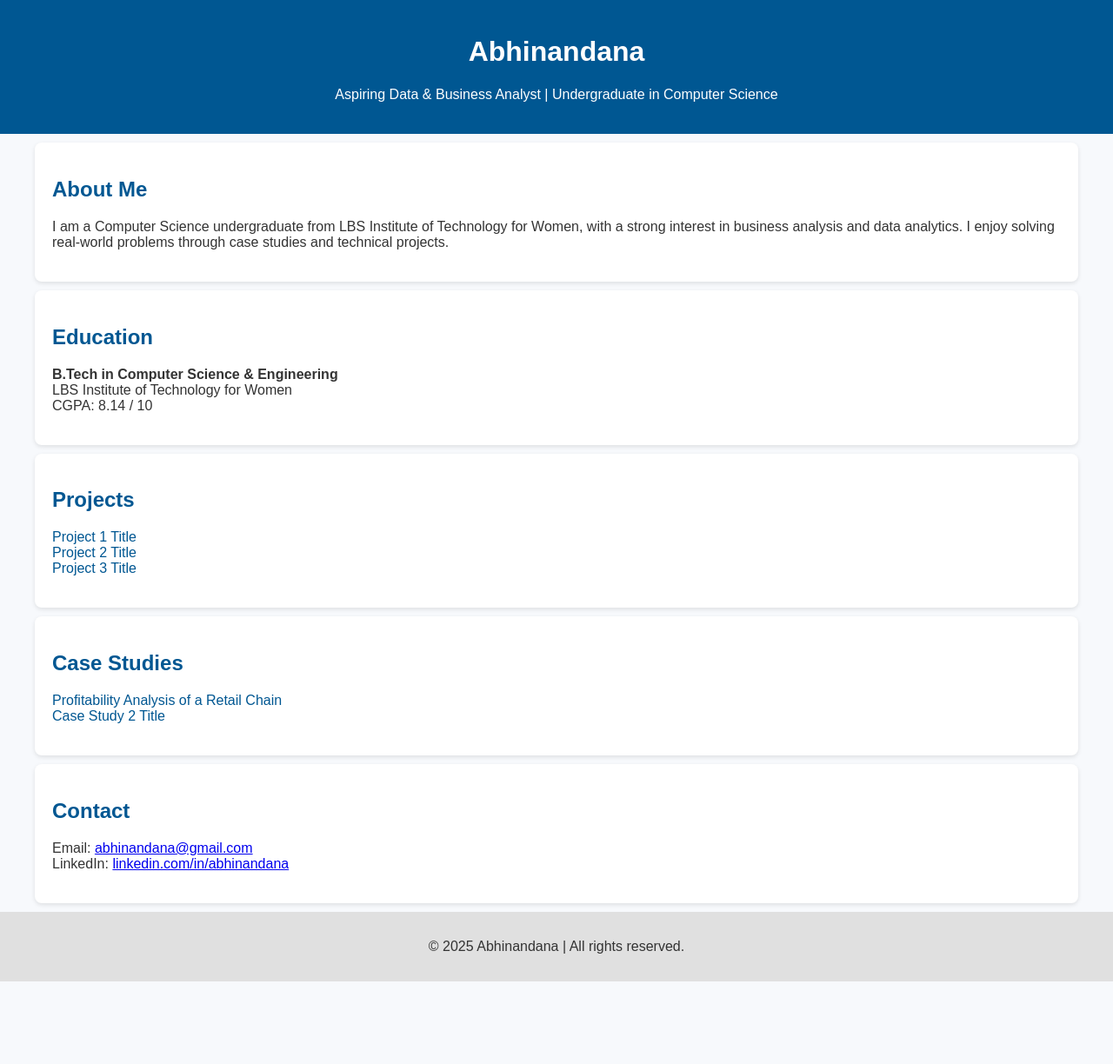
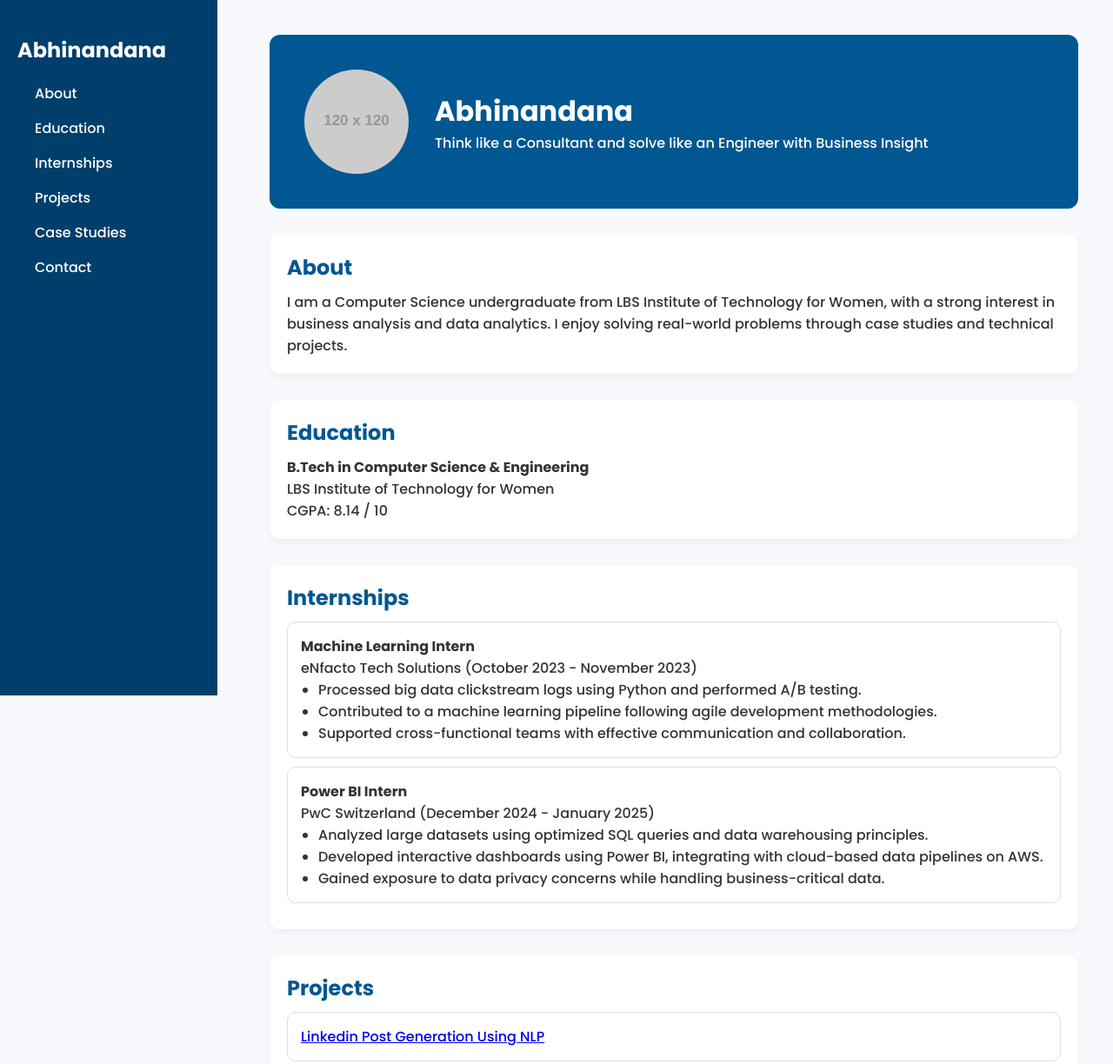
Before and after one commit to Abhi-nr/Abhinandana_portfolio, a plain HTML site: page index.html in a window 1280 px wide. Shown: the top 1224 px of the page at 87% size. Before the commit the page ends 1129 px from the top, so only its background shows below. Drawn offline with Linux system fonts and the light colour scheme; placeholder pictures from the web are drawn by us.

Commit message:
index.html

```diff
--- a/index.html
+++ b/index.html
@@ -4,33 +4,78 @@
     <meta charset="UTF-8">
     <meta name="viewport" content="width=device-width, initial-scale=1.0">
     <title>Abhinandana | Portfolio</title>
+    <link href="https://fonts.googleapis.com/css2?family=Poppins:wght@300;500;700&display=swap" rel="stylesheet">
+    <link rel="stylesheet" href="https://cdnjs.cloudflare.com/ajax/libs/font-awesome/6.5.0/css/all.min.css">
     <style>
-        body {
-            font-family: Arial, sans-serif;
-            background-color: #f7f9fc;
-            color: #333;
+        * {
+            box-sizing: border-box;
             margin: 0;
             padding: 0;
         }
-        header {
+        body {
+            font-family: 'Poppins', sans-serif;
+            background-color: #f7f9fc;
+            color: #333;
+            display: flex;
+        }
+        nav {
+            width: 250px;
+            height: 100vh;
+            background-color: #003f6b;
+            color: white;
+            padding: 40px 20px;
+            position: fixed;
+        }
+        nav h1 {
+            font-size: 24px;
+            margin-bottom: 20px;
+        }
+        nav ul {
+            list-style: none;
+        }
+        nav ul li {
+            margin: 15px 0;
+        }
+        nav ul li a {
+            color: white;
+            text-decoration: none;
+            font-weight: 500;
+        }
+        nav ul li a:hover {
+            text-decoration: underline;
+        }
+        .main-content {
+            margin-left: 270px;
+            padding: 40px;
+            width: calc(100% - 270px);
+        }
+        header.hero {
+            display: flex;
+            align-items: center;
             background-color: #005792;
             color: white;
-            padding: 20px;
-            text-align: center;
+            padding: 40px;
+            border-radius: 12px;
+        }
+        header.hero img {
+            width: 120px;
+            height: 120px;
+            border-radius: 50%;
+            margin-right: 30px;
         }
         section {
+            margin-top: 30px;
+            background: white;
             padding: 20px;
-            margin: 10px 40px;
-            background-color: white;
-            border-radius: 8px;
-            box-shadow: 0 2px 5px rgba(0,0,0,0.1);
+            border-radius: 12px;
+            box-shadow: 0 4px 10px rgba(0,0,0,0.05);
         }
         h2 {
             color: #005792;
+            margin-bottom: 10px;
         }
         ul {
-            list-style-type: none;
-            padding-left: 0;
+            padding-left: 20px;
         }
         li a {
             text-decoration: none;
@@ -39,55 +84,100 @@
         li a:hover {
             text-decoration: underline;
         }
+        .card {
+            border: 1px solid #ddd;
+            padding: 15px;
+            border-radius: 10px;
+            margin: 10px 0;
+            transition: transform 0.2s;
+        }
+        .card:hover {
+            transform: translateY(-5px);
+            box-shadow: 0 4px 10px rgba(0,0,0,0.1);
+        }
         footer {
             text-align: center;
-            padding: 15px;
-            background-color: #e0e0e0;
+            padding: 20px;
+            margin-top: 30px;
+            color: #555;
         }
     </style>
 </head>
 <body>
-    <header>
+    <nav>
         <h1>Abhinandana</h1>
-        <p>Aspiring Data & Business Analyst | Undergraduate in Computer Science</p>
+        <ul>
+            <li><a href="#about">About</a></li>
+            <li><a href="#education">Education</a></li>
+            <li><a href="#internships">Internships</a></li>
+            <li><a href="#projects">Projects</a></li>
+            <li><a href="#case-studies">Case Studies</a></li>
+            <li><a href="#contact">Contact</a></li>
+        </ul>
+    </nav>
+
+    <div class="main-content">
+        <header class="hero">
+            <img src="https://via.placeholder.com/120" alt="Profile Photo">
+            <div>
+                <h1>Abhinandana</h1>
+                <p>Think like a Consultant and solve like an Engineer with Business Insight</p>
+            </div>
         </header>
 
-    <section>
-        <h2>About Me</h2>
+        <section id="about">
+            <h2>About</h2>
             <p>I am a Computer Science undergraduate from LBS Institute of Technology for Women, with a strong interest in business analysis and data analytics. I enjoy solving real-world problems through case studies and technical projects.</p>
         </section>
 
-    <section>
+        <section id="education">
             <h2>Education</h2>
             <p><strong>B.Tech in Computer Science & Engineering</strong><br>LBS Institute of Technology for Women<br>CGPA: 8.14 / 10</p>
         </section>
 
-    <section>
-        <h2>Projects</h2>
+        <section id="internships">
+            <h2>Internships</h2>
+            <div class="card">
+                <p><strong>Machine Learning Intern</strong><br>eNfacto Tech Solutions (October 2023 - November 2023)</p>
                 <ul>
-            <li><a href="#">Project 1 Title</a></li>
-            <li><a href="#">Project 2 Title</a></li>
-            <li><a href="#">Project 3 Title</a></li>
+                    <li>Processed big data clickstream logs using Python and performed A/B testing.</li>
+                    <li>Contributed to a machine learning pipeline following agile development methodologies.</li>
+                    <li>Supported cross-functional teams with effective communication and collaboration.</li>
                 </ul>
+            </div>
+            <div class="card">
+                <p><strong>Power BI Intern</strong><br>PwC Switzerland (December 2024 - January 2025)</p>
+                <ul>
+                    <li>Analyzed large datasets using optimized SQL queries and data warehousing principles.</li>
+                    <li>Developed interactive dashboards using Power BI, integrating with cloud-based data pipelines on AWS.</li>
+                    <li>Gained exposure to data privacy concerns while handling business-critical data.</li>
+                </ul>
+            </div>
         </section>
 
-    <section>
-        <h2>Case Studies</h2>
-        <ul>
-            <li><a href="#">Profitability Analysis of a Retail Chain</a></li>
-            <li><a href="#">Case Study 2 Title</a></li>
-        </ul>
+        <section id="projects">
+            <h2>Projects</h2>
+            <div class="card"><a href="https://github.com/Abhi-nr/Linkedin_post_gen">Linkedin Post Generation Using NLP</a></div>
+            <div class="card"><a href="https://github.com/Keerthana-sk1/Youtube-summariser/blob/main/FinalCode.py">Video Classifier using LDA</a></div>
+            <div class="card"><a href="#">Project 3 Title</a></div>
         </section>
 
-    <section>
+        <section id="case-studies">
+            <h2>Case Studies</h2>
+            <div class="card"><a href="#">Profitability Analysis of a Retail Chain</a></div>
+            <div class="card"><a href="#">Case Study 2 Title</a></div>
+        </section>
+
+        <section id="contact">
             <h2>Contact</h2>
-        <p>Email: <a href="mailto:abhinandana@gmail.com">abhinandana@gmail.com</a><br>
-           LinkedIn: <a href="#">linkedin.com/in/abhinandana</a>
+            <p>
+                <i class="fas fa-phone"></i> +91 8920766160<br>
+                <i class="fas fa-envelope"></i> <a href="mailto:abhinandana04@gmail.com">abhinandana04@gmail.com</a><br>
+                <i class="fab fa-linkedin"></i> <a href="#">linkedin.com/in/abhinandana</a>
             </p>
         </section>
 
         <footer>
             <p>&copy; 2025 Abhinandana | All rights reserved.</p>
         </footer>
-</body>
-</html>
+    <
```
Lines whose indentation alone changed are shown as unchanged.
